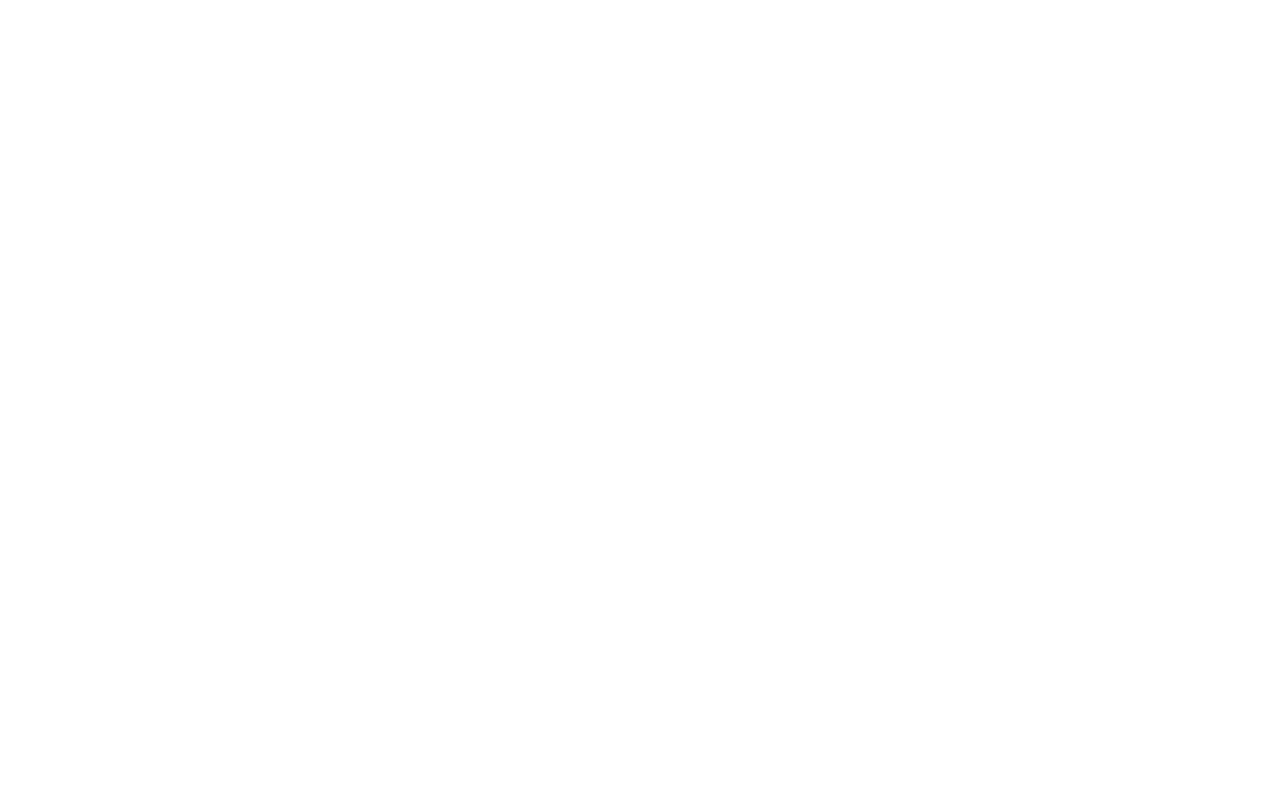
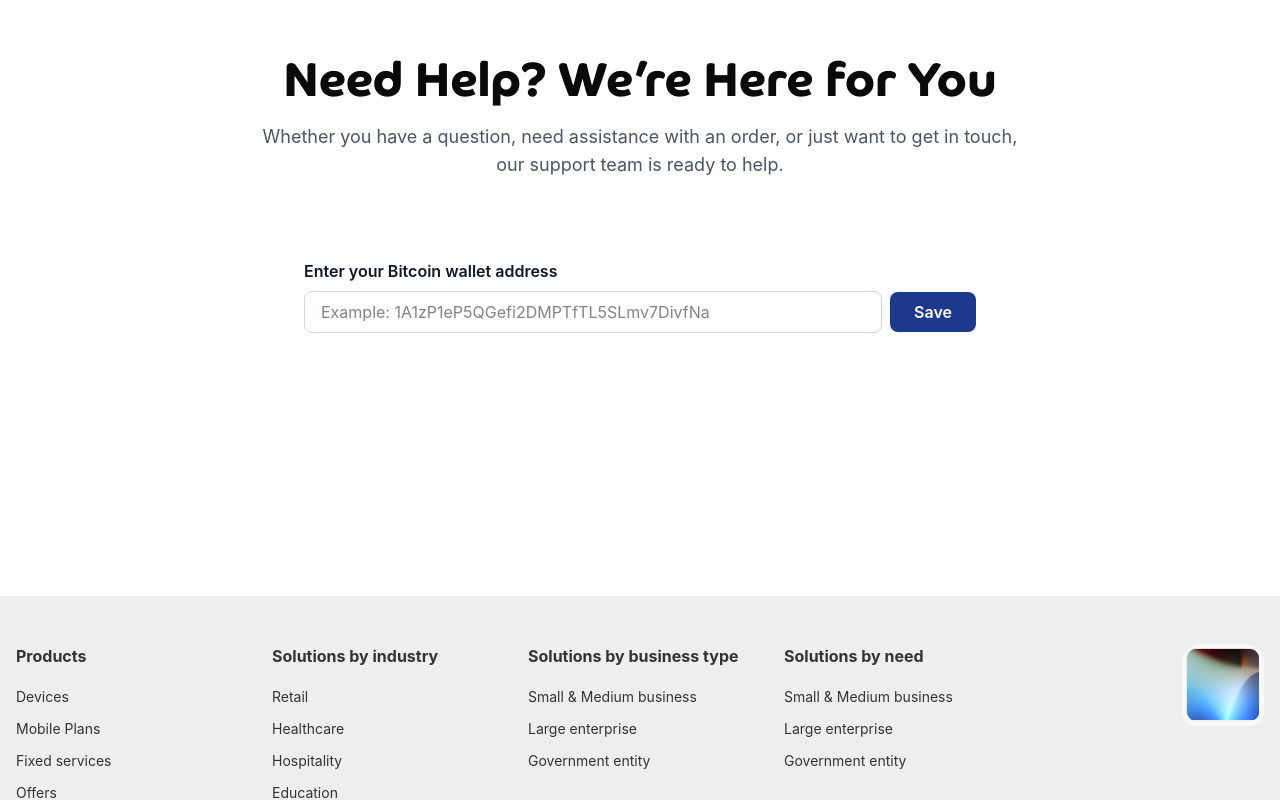
Before and after one commit to omprakash1907/mining-app, a React (Vite) app: page /support in a window 1280 px wide. Before the commit this address had no page. Shown: the part 320-1120 px from the top of the page. Before the commit the page ends 800 px from the top, so only its background shows below. Built offline with nearby package versions, Linux system fonts and the light colour scheme.

Commit message:
feat: Add SupportHelp page and update routing in App component style: Adjust layout and styles in Footer component for better alignment style: Enhance BitcoinWallet page with improved styling and structure

```diff
--- a/src/App.jsx
+++ b/src/App.jsx
@@ -5,6 +5,7 @@ import HomePage from "./pages/HomePage";
 import './App.css'
 import BitcoinMiningContract from "./pages/BitcoinMiningContract";
 import BitcoinWallet from "./pages/BitcoinWallet";
+import SupportHelp from "./pages/SupportHelp";
 
 function App() {
   return (
@@ -14,6 +15,7 @@ function App() {
         <Route path="/start-mining" element={<StartMining />} />
         <Route path="/mining-contract" element={<BitcoinMiningContract />} />
         <Route path="/bitcoin-wallet" element={<BitcoinWallet />} />
+        <Route path="/support" element={<SupportHelp />} />
       </Route>
     </Routes>
   );
--- a/src/components/Footer.jsx
+++ b/src/components/Footer.jsx
@@ -113,7 +113,7 @@ export default function Footer() {
             </ul>
           </div>
 
-          <div className="col-span-2 xs:col-span-2 sm:col-span-3 md:col-span-4 lg:col-span-1 mt-4 sm:mt-0 flex justify-center lg:justify-center">
+          <div className="col-span-2 xs:col-span-2 sm:col-span-3 md:col-span-4 lg:col-span-1 mt-4 sm:mt-0 flex justify-center lg:justify-end">
             <img src={assistant} alt="assistant" className="h-fit w-fit" />
           </div>
         </div>
@@ -188,7 +188,7 @@ export default function Footer() {
             </div>
           </div>
 
-          <div className="col-span-2 sm:col-span-3 md:col-span-2 lg:col-span-1 mt-4 sm:mt-0">
+          <div className="col-span-2 sm:col-span-3 md:col-span-2 lg:col-span-1 mt-4 sm:mt-0 flex flex-col items-end">
             <h3 className="font-bold text-sm sm:text-base mb-2 sm:mb-4">
               Follow us on social media
             </h3>
--- a/src/pages/BitcoinWallet.jsx
+++ b/src/pages/BitcoinWallet.jsx
@@ -4,32 +4,33 @@ import { Table, TableBody, TableCell, TableHead, TableHeader, TableRow } from "@
 
 export default function BitcoinWallet() {
   return (
-    <div className="max-w-4xl mx-auto p-6 bg-white">
-      <div className="space-y-6">
-        <div className="space-y-2">
-          <h1 className="text-2xl font-semibold text-gray-800">Hello Sergio,</h1>
-          <p className="text-gray-600 max-w-xl">
+    <div className=" bg-gray-50 h-screen">
+      <div className="container  mx-auto px-4 py-16 space-y-6">
+        <div className="space-y-2 mb-20">
+          <h1 className="text-4xl font-semibold text-[#333333] primary-font mb-8">Hello Sergio,</h1>
+          <p className="text-gray-600 max-w-lg">
             Lorem ipsum dolor sit amet, consectetur adipiscing elit, sed do eiusmod tempor incididunt ut labore et
             dolore magna aliqua. Ut enim ad minim veniam.
           </p>
         </div>
 
-        <div className="space-y-4 mt-8">
-          <h2 className="text-base font-medium">Enter your Bitcoin wallet address</h2>
-          <div className="flex flex-col sm:flex-row gap-3">
+        <div className="space-y-6 mt-8">
+          <h2 className="text-base font-medium primary-font text-[#333333]">Enter your Bitcoin wallet address</h2>
+          <div className="flex flex-col sm:flex-row gap-3 ">
             <Input className="flex-1" placeholder="Example: 1x1zPsj5z2oMPTTLSzLmc7DvhNa" />
-            <Button className="bg-navy-blue hover:bg-navy-blue/90 text-white">Save</Button>
+            <Button className="bg-[#00205B] hover:bg-navy-blue/90 text-white cursor-pointer px-6">Save</Button>
           </div>
         </div>
 
-        <div className="mt-10 space-y-2">
-          <h2 className="text-base font-medium">Your contracts</h2>
+        <div className="mt-10 space-y-2 bg-white ">
+            <div className="p-4">
+          <h2 className="text-base font-medium primary-font text-[#333333]">Your contracts</h2>
           <p className="text-sm text-gray-500">Lorem ipsum</p>
-
+</div>
           <div className="overflow-x-auto mt-2">
             <Table>
-              <TableHeader>
-                <TableRow>
+              <TableHeader className='bg-gray-100'>
+                <TableRow >
                   <TableHead>Contract ID</TableHead>
                   <TableHead>Status</TableHead>
                   <TableHead>Total Hashrate</TableHead>
--- /dev/null
+++ b/src/pages/SupportHelp.jsx
@@ -0,0 +1,35 @@
+import React from 'react';
+
+const SupportHelp = () => {
+  return (
+    <div className="min-h-screen flex flex-col justify-center items-center px-6 py-12">
+      <div className="max-w-3xl w-full text-center mb-20">
+        <h2 className="text-4xl md:text-5xl font-bold primary-font mb-4">
+          Need Help? We’re Here for You
+        </h2>
+        <p className="text-gray-600 text-base md:text-lg">
+          Whether you have a question, need assistance with an order, or just
+          want to get in touch, our support team is ready to help.
+        </p>
+      </div>
+
+      <div className="max-w-2xl w-full">
+        <label className="block text-left font-semibold mb-2 text-gray-900">
+          Enter your Bitcoin wallet address
+        </label>
+        <div className="flex items-center gap-2">
+          <input
+            type="text"
+            placeholder="Example: 1A1zP1eP5QGefi2DMPTfTL5SLmv7DivfNa"
+            className="flex-grow border border-gray-300 rounded-md px-4 py-2 focus:outline-none focus:ring-2 focus:ring-blue-500"
+          />
+          <button className="bg-blue-900 hover:bg-blue-800 text-white font-semibold px-6 py-2 rounded-md transition">
+            Save
+          </button>
+        </div>
+      </div>
+    </div>
+  );
+};
+
+export default SupportHelp;
```
